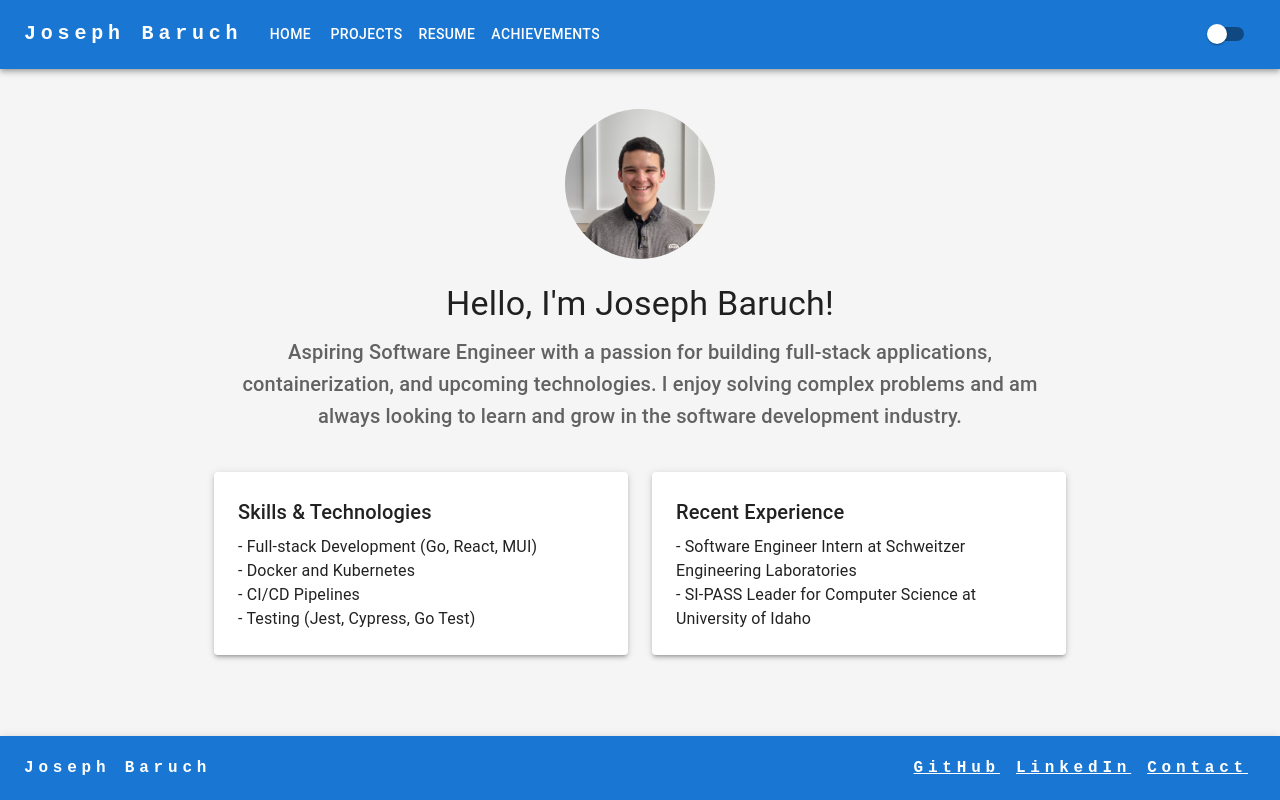
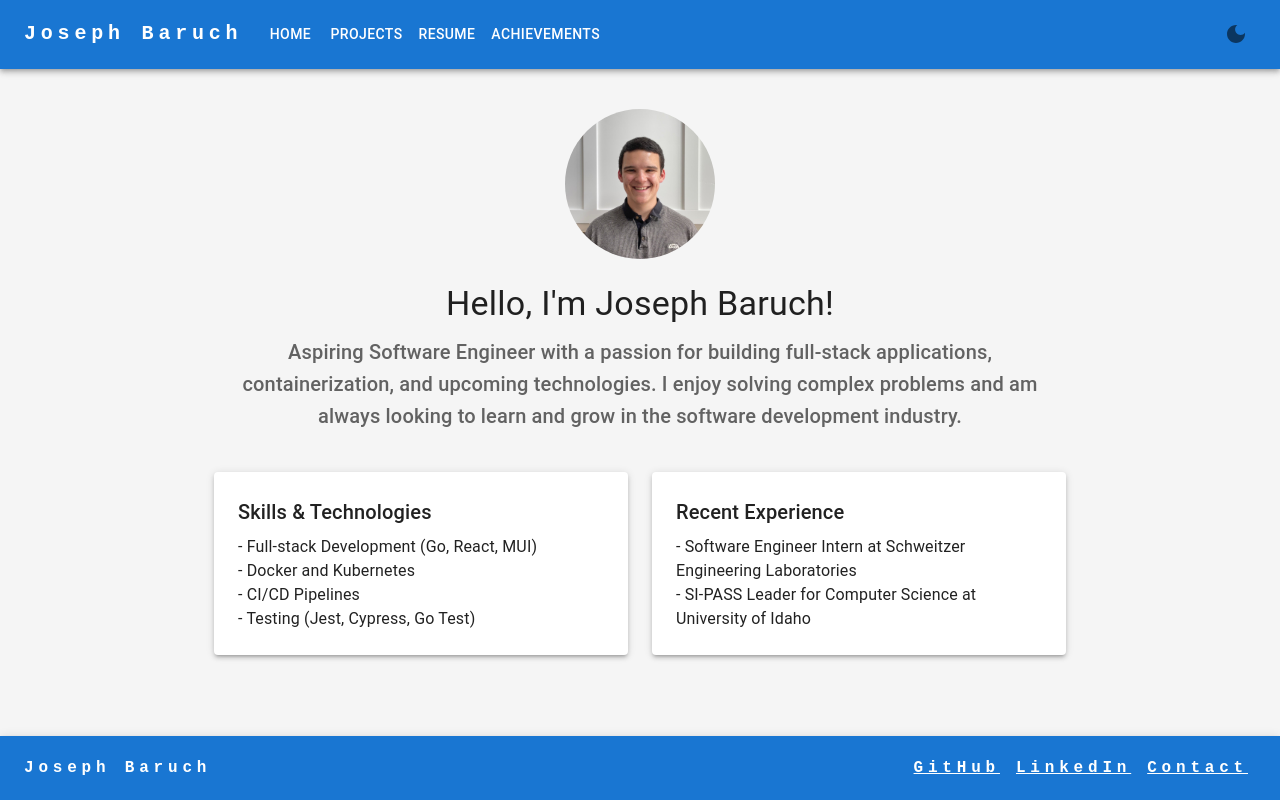
Before and after one commit to JosephPBaruch/joseph-baruch.com, a React (Vite) app: page / in a window 1280 px wide. Built offline with nearby package versions, Linux system fonts and the light colour scheme.

Commit message:
fix(darkmode): New sexy button

```diff
--- a/src/App.tsx
+++ b/src/App.tsx
@@ -11,13 +11,14 @@
 // import About from './pages/About';
 import Achievements from './pages/Achievements';
 import { createTheme, ThemeProvider } from '@mui/material/styles';
-import Switch from '@mui/material/Switch';
+// import Switch from '@mui/material/Switch';
 import { Link } from '@mui/material';
 import Menu from '@mui/material/Menu';
 import MenuItem from '@mui/material/MenuItem';
 import IconButton from '@mui/material/IconButton';
 import MenuIcon from '@mui/icons-material/Menu';
 import CssBaseline from '@mui/material/CssBaseline';
+import DarkModeIcon from '@mui/icons-material/DarkMode';
 
 function App() {
   const pages = ["Home",  "Projects", "Resume", "Achievements"]; // "About",
@@ -132,7 +133,10 @@
                   </Button>
                 ))}
               </Box>
-              <Switch  checked={darkMode} onChange={() => setDarkMode(!darkMode)} />
+              <IconButton onClick={() => setDarkMode(!darkMode)} >
+                <DarkModeIcon/>
+              </IconButton>
+               {/* <Switch  checked={darkMode} onChange={() => setDarkMode(!darkMode)} /> */}
             </Toolbar>
           </Container>
         </AppBar>
```
